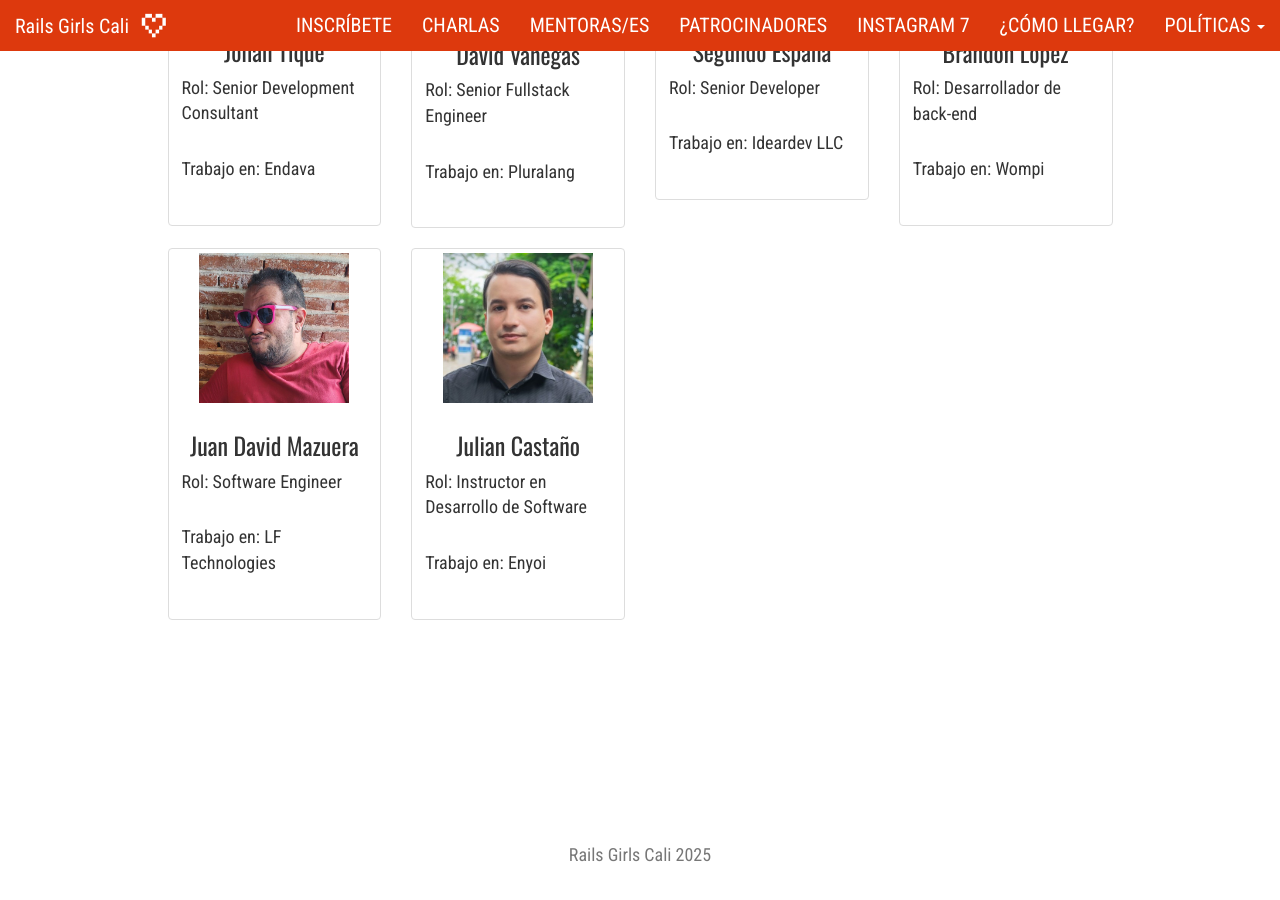
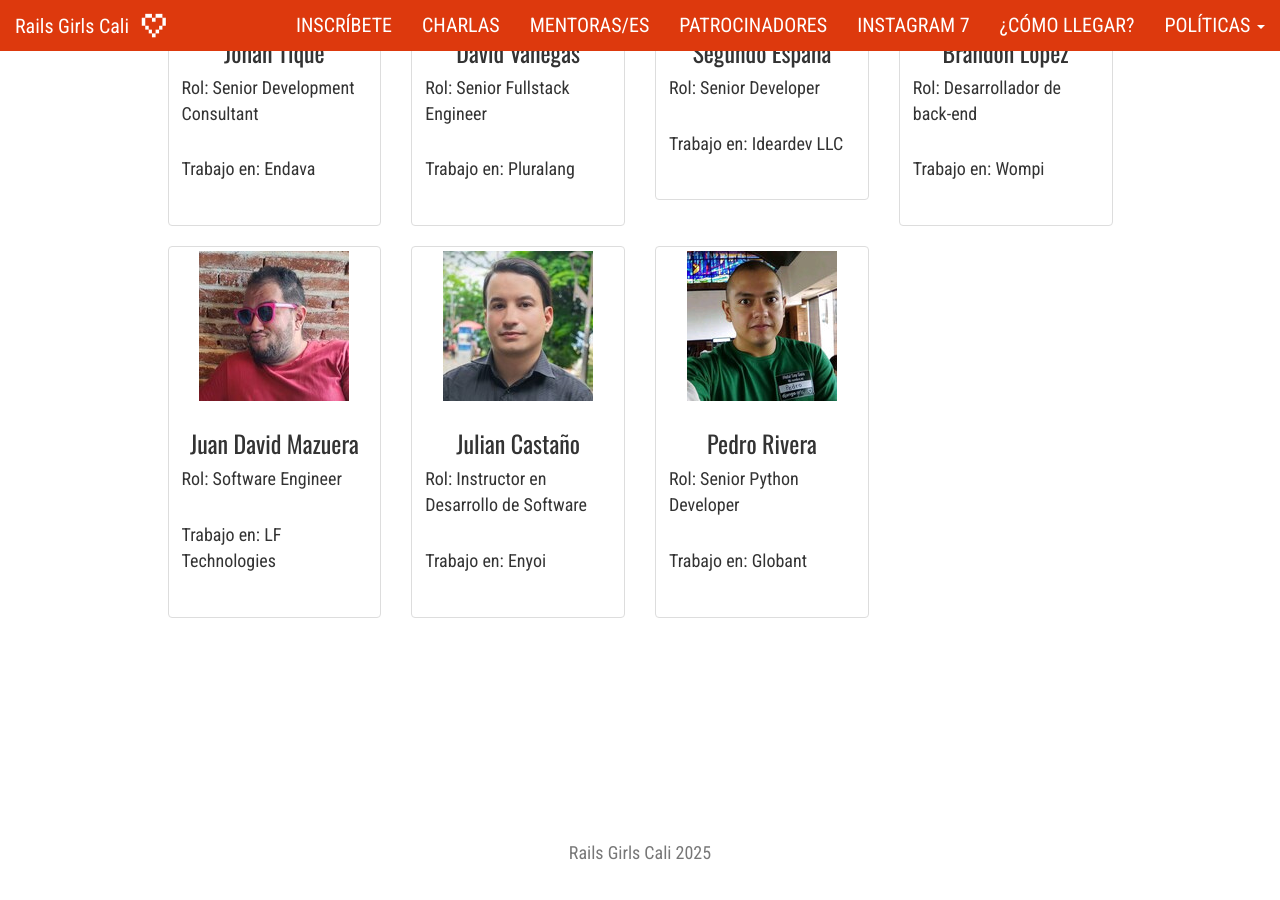
Before and after one commit to railsgirls-cali/railsgirls-cali.github.io, a Jekyll site: the page built from _pages/mentores.md, in a window 1280 px wide and 900 px high, scrolled down 807 px. Built offline with Jekyll 4.4.1, drawn with Linux system fonts in a browser that asks for light colours; nearby versions of some CDN libraries.

Commit message:
resized mentors images, added pedro

```diff
--- a/_data/coaches.yml
+++ b/_data/mentores.yml
@@ -38,10 +38,10 @@
   image: /assets/images/coaches/julian.jpg
   role: Instructor en Desarrollo de Software
   company: Enyoi
-# - name: Pedro Rivera
-#   image: /assets/images/coaches/pedro.jpg
-#   role: Senior Python Developer
-#   company: Globant
+- name: Pedro Rivera
+  image: /assets/images/coaches/pedro_rivera.jpeg
+  role: Senior Python Developer
+  company: Globant
 # - name: Victor Cortes
 #   image: /assets/images/coaches/victor.jpg
 #   role: Product Lead
--- a/_pages/mentores.md
+++ b/_pages/mentores.md
@@ -6,7 +6,7 @@ permalink: /mentores/
 ---
 
 <div class="row">
-    {% for coach in site.data.coaches %}
+    {% for coach in site.data.mentores %}
     <div class="col-sm-3 col-md-3">
         <div class="thumbnail">
             <img
```
Also changed, not shown: assets/images/coaches/brandon.jpg, assets/images/coaches/david.jpg, assets/images/coaches/geraldine.jpeg, assets/images/coaches/johan.jpg, assets/images/coaches/juan_david_mazuera.jpg, assets/images/coaches/julian.jpg, assets/images/coaches/melissa.jpg, assets/images/coaches/nathaly.jpg, assets/images/coaches/pedro_rivera.jpeg (added), assets/images/coaches/segundo.jpg, assets/images/coaches/sofia.jpg.
